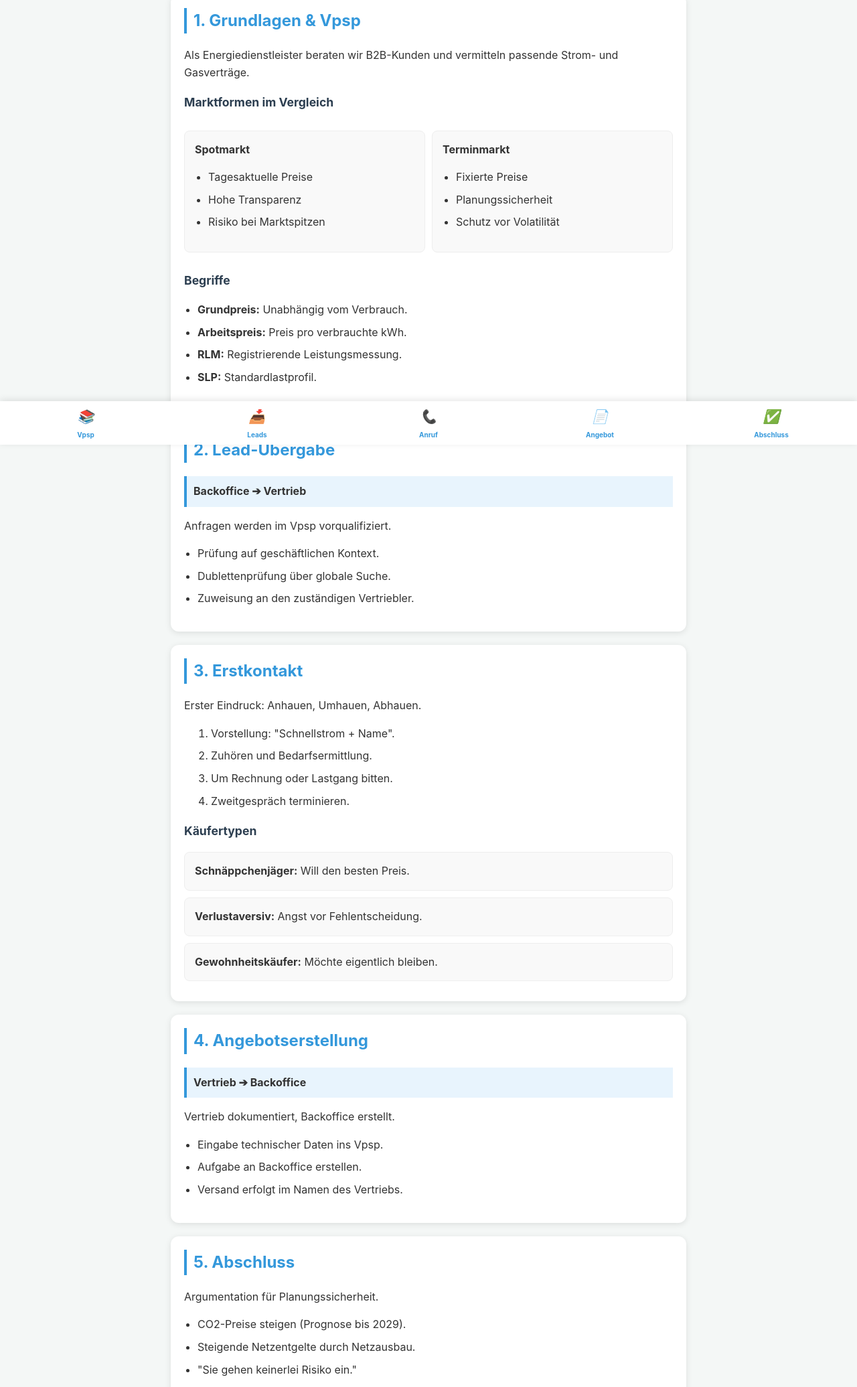
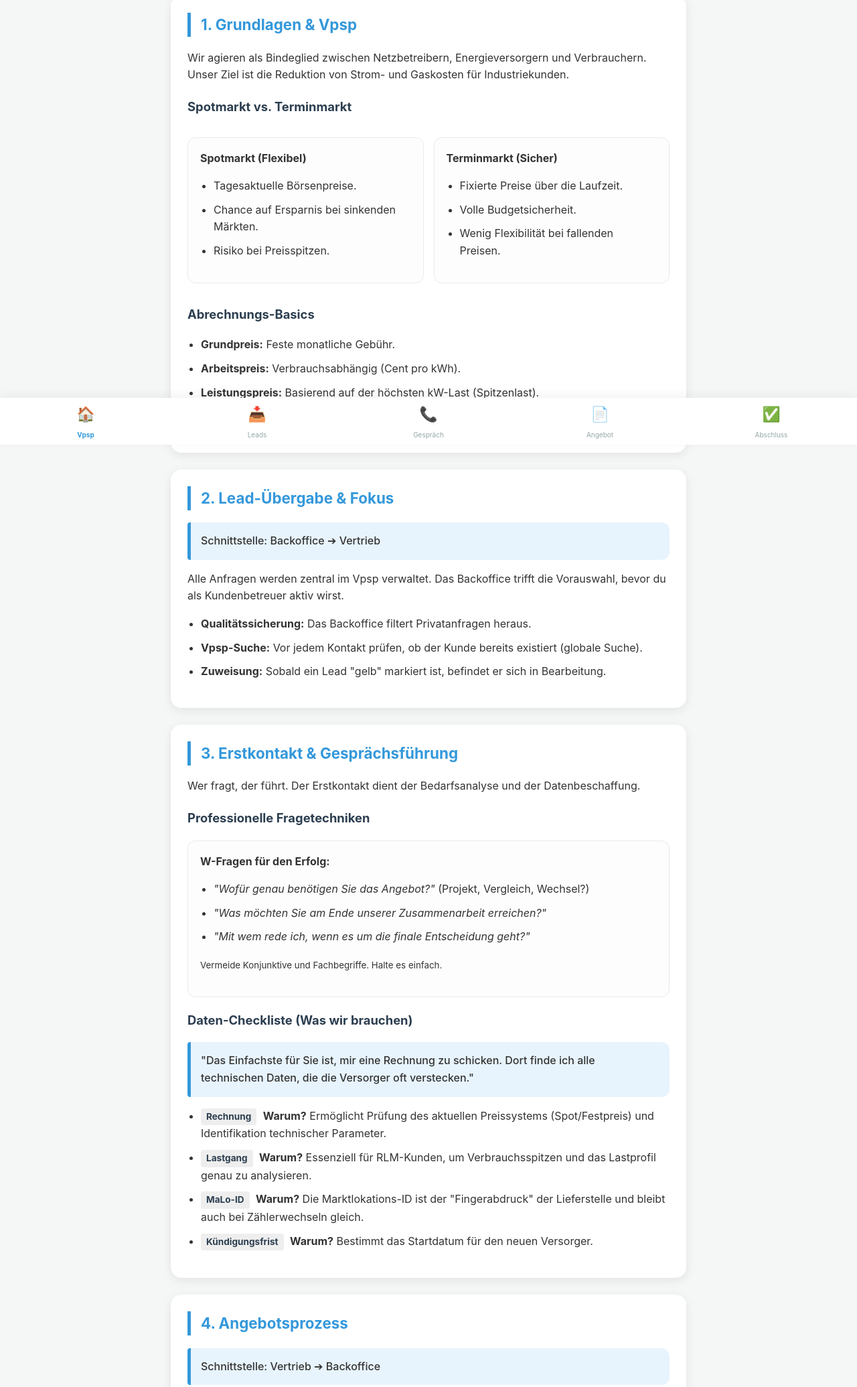
Before and after one commit to smartarts-live/sense-electra, a plain HTML site: page assets/leitfaden.html in a window 1280 px wide. Shown: the part 136-2207 px from the top of the page at 67% size. Drawn offline with Linux system fonts and the light colour scheme.

Commit message:
Update styles and content in leitfaden.html

```diff
--- a/assets/leitfaden.html
+++ b/assets/leitfaden.html
@@ -11,18 +11,19 @@
             --bg: #f4f7f6;
             --text: #333;
             --white: #ffffff;
-            --shadow: 0 2px 10px rgba(0,0,0,0.1);
-            --nav-height: 65px;
+            --shadow: 0 4px 15px rgba(0,0,0,0.08);
+            --nav-height: 70px;
         }
 
         * { box-sizing: border-box; -webkit-tap-highlight-color: transparent; }
+
         body {
             font-family: -apple-system, BlinkMacSystemFont, "Segoe UI", Roboto, Helvetica, Arial, sans-serif;
             line-height: 1.6;
             color: var(--text);
             background-color: var(--bg);
             margin: 0;
-            padding-bottom: calc(var(--nav-height) + 20px);
+            padding-bottom: calc(var(--nav-height) + 40px);
         }
 
         header {
@@ -34,49 +35,77 @@
             box-shadow: var(--shadow);
         }
 
+        h1 { color: var(--white); font-size: 1.1rem; margin: 0 0 10px 0; text-align: center; text-transform: uppercase; letter-spacing: 1px; }
+
         .search-container {
-            position: relative;
             max-width: 600px;
             margin: 0 auto;
         }
 
         #searchBar {
             width: 100%;
-            padding: 12px 15px;
+            padding: 12px 20px;
             border-radius: 25px;
             border: none;
             font-size: 16px;
             outline: none;
+            box-shadow: inset 0 2px 4px rgba(0,0,0,0.1);
         }
 
         .container {
-            padding: 15px;
+            padding: 20px 15px;
             max-width: 800px;
             margin: 0 auto;
         }
 
-        section {
+        /* Reveal Effect Styles */
+        .reveal {
+            opacity: 0;
+            transform: translateY(30px);
+            transition: all 0.6s ease-out;
             background: var(--white);
-            margin-bottom: 20px;
-            padding: 20px;
-            border-radius: 12px;
+            margin-bottom: 25px;
+            padding: 25px;
+            border-radius: 16px;
             box-shadow: var(--shadow);
             scroll-margin-top: 100px;
         }
 
-        h1 { color: var(--white); font-size: 1.2rem; margin: 0 0 10px 0; text-align: center; }
-        h2 { color: var(--accent); border-left: 4px solid var(--accent); padding-left: 10px; margin-top: 0; }
-        h3 { color: var(--primary); font-size: 1.1rem; }
+        .reveal.active {
+            opacity: 1;
+            transform: translateY(0);
+        }
+
+        h2 { color: var(--accent); border-left: 5px solid var(--accent); padding-left: 15px; margin-top: 0; font-size: 1.4rem; }
+        h3 { color: var(--primary); font-size: 1.15rem; margin-top: 20px; }
 
         .card {
-            background: #f9f9f9;
-            border: 1px solid #eee;
-            padding: 15px;
-            border-radius: 8px;
-            margin: 10px 0;
+            background: #fdfdfd;
+            border: 1px solid #eaeaea;
+            padding: 18px;
+            border-radius: 12px;
+            margin: 12px 0;
         }
 
-        .highlight { background: #e8f4fd; border-left: 4px solid var(--accent); padding: 10px; font-weight: bold; }
+        .highlight-box {
+            background: #e8f4fd;
+            border-left: 5px solid var(--accent);
+            padding: 15px;
+            border-radius: 4px 12px 12px 4px;
+            font-weight: 500;
+            margin: 15px 0;
+        }
+
+        .data-tag {
+            display: inline-block;
+            background: #eee;
+            padding: 2px 8px;
+            border-radius: 4px;
+            font-size: 0.85rem;
+            font-weight: bold;
+            color: var(--primary);
+            margin-right: 5px;
+        }
 
         nav {
             position: fixed;
@@ -88,155 +117,203 @@
             display: flex;
             justify-content: space-around;
             align-items: center;
-            box-shadow: 0 -2px 10px rgba(0,0,0,0.1);
-            z-index: 1000;
+            box-shadow: 0 -4px 15px rgba(0,0,0,0.05);
+            z-index: 1001;
+            padding-bottom: env(safe-area-inset-bottom);
         }
 
         .nav-item {
             text-decoration: none;
-            color: #777;
+            color: #95a5a6;
             font-size: 10px;
             text-align: center;
             flex: 1;
+            transition: color 0.3s;
         }
 
-        .nav-item i {
-            display: block;
-            font-size: 20px;
-            margin-bottom: 3px;
-        }
+        .nav-item i { display: block; font-size: 22px; margin-bottom: 4px; font-style: normal; }
+        .nav-item.active { color: var(--accent); font-weight: 700; }
 
-        .nav-item.active { color: var(--accent); font-weight: bold; }
+        .grid { display: grid; grid-template-columns: 1fr 1fr; gap: 15px; }
+        @media (max-width: 600px) { .grid { grid-template-columns: 1fr; } }
+
+        .hidden { display: none !important; }
 
         ul { padding-left: 20px; }
-        li { margin-bottom: 8px; }
-
-        .grid { display: grid; grid-template-columns: 1fr 1fr; gap: 10px; }
-        @media (max-width: 600px) { .grid { grid-template-columns: 1fr; } }
-
-        .hidden { display: none; }
+        li { margin-bottom: 10px; }
     </style>
 </head>
 <body>
 
 <header>
-    <h1>Vertriebs-Leitfaden apoll.on</h1>
+    <h1>Welcome Book Vertrieb</h1>
     <div class="search-container">
-        <input type="text" id="searchBar" placeholder="Suche..." onkeyup="searchContent()">
+        <input type="text" id="searchBar" placeholder="Suchen..." onkeyup="searchContent()">
     </div>
 </header>
 
 <div class="container">
-    <section id="grundlagen">
+    <section id="grundlagen" class="reveal">
         <h2>1. Grundlagen & Vpsp</h2>
-        <p>Als Energiedienstleister beraten wir B2B-Kunden und vermitteln passende Strom- und Gasverträge.</p>
+        <p>Wir agieren als Bindeglied zwischen Netzbetreibern, Energieversorgern und Verbrauchern. Unser Ziel ist die Reduktion von Strom- und Gaskosten für Industriekunden.</p>
 
-        <h3>Marktformen im Vergleich</h3>
+        <h3>Spotmarkt vs. Terminmarkt</h3>
         <div class="grid">
             <div class="card">
-                <strong>Spotmarkt</strong>
+                <strong>Spotmarkt (Flexibel)</strong>
                 <ul>
-                    <li>Tagesaktuelle Preise</li>
-                    <li>Hohe Transparenz</li>
-                    <li>Risiko bei Marktspitzen</li>
+                    <li>Tagesaktuelle Börsenpreise.</li>
+                    <li>Chance auf Ersparnis bei sinkenden Märkten.</li>
+                    <li>Risiko bei Preisspitzen.</li>
                 </ul>
             </div>
             <div class="card">
-                <strong>Terminmarkt</strong>
+                <strong>Terminmarkt (Sicher)</strong>
                 <ul>
-                    <li>Fixierte Preise</li>
-                    <li>Planungssicherheit</li>
-                    <li>Schutz vor Volatilität</li>
+                    <li>Fixierte Preise über die Laufzeit.</li>
+                    <li>Volle Budgetsicherheit.</li>
+                    <li>Wenig Flexibilität bei fallenden Preisen.</li>
                 </ul>
             </div>
         </div>
 
-        <h3>Begriffe</h3>
+        <h3>Abrechnungs-Basics</h3>
         <ul>
-            <li><strong>Grundpreis:</strong> Unabhängig vom Verbrauch.</li>
-            <li><strong>Arbeitspreis:</strong> Preis pro verbrauchte kWh.</li>
-            <li><strong>RLM:</strong> Registrierende Leistungsmessung.</li>
-            <li><strong>SLP:</strong> Standardlastprofil.</li>
+            <li><strong>Grundpreis:</strong> Feste monatliche Gebühr.</li>
+            <li><strong>Arbeitspreis:</strong> Verbrauchsabhängig (Cent pro kWh).</li>
+            <li><strong>Leistungspreis:</strong> Basierend auf der höchsten kW-Last (Spitzenlast).</li>
+            <li><strong>RLM:</strong> Registrierende Leistungsmessung (> 100.000 kWh).</li>
         </ul>
     </section>
 
-    <section id="uebergabe">
-        <h2>2. Lead-Übergabe</h2>
-        <div class="highlight">Backoffice ➔ Vertrieb</div>
-        <p>Anfragen werden im Vpsp vorqualifiziert.</p>
+    <section id="uebergabe" class="reveal">
+        <h2>2. Lead-Übergabe & Fokus</h2>
+        <div class="highlight-box">Schnittstelle: Backoffice ➔ Vertrieb</div>
+        <p>Alle Anfragen werden zentral im Vpsp verwaltet. Das Backoffice trifft die Vorauswahl, bevor du als Kundenbetreuer aktiv wirst.</p>
         <ul>
-            <li>Prüfung auf geschäftlichen Kontext.</li>
-            <li>Dublettenprüfung über globale Suche.</li>
-            <li>Zuweisung an den zuständigen Vertriebler.</li>
+            <li><strong>Qualitätssicherung:</strong> Das Backoffice filtert Privatanfragen heraus.</li>
+            <li><strong>Vpsp-Suche:</strong> Vor jedem Kontakt prüfen, ob der Kunde bereits existiert (globale Suche).</li>
+            <li><strong>Zuweisung:</strong> Sobald ein Lead "gelb" markiert ist, befindet er sich in Bearbeitung.</li>
         </ul>
     </section>
 
-    <section id="erstkontakt">
-        <h2>3. Erstkontakt</h2>
-        <p>Erster Eindruck: Anhauen, Umhauen, Abhauen.</p>
-        <ol>
-            <li>Vorstellung: "Schnellstrom + Name".</li>
-            <li>Zuhören und Bedarfsermittlung.</li>
-            <li>Um Rechnung oder Lastgang bitten.</li>
-            <li>Zweitgespräch terminieren.</li>
-        </ol>
-        <h3>Käufertypen</h3>
-        <div class="card"><strong>Schnäppchenjäger:</strong> Will den besten Preis.</div>
-        <div class="card"><strong>Verlustaversiv:</strong> Angst vor Fehlentscheidung.</div>
-        <div class="card"><strong>Gewohnheitskäufer:</strong> Möchte eigentlich bleiben.</div>
-    </section>
+    <section id="erstkontakt" class="reveal">
+        <h2>3. Erstkontakt & Gesprächsführung</h2>
+        <p>Wer fragt, der führt. Der Erstkontakt dient der Bedarfsanalyse und der Datenbeschaffung.</p>
 
-    <section id="angebot">
-        <h2>4. Angebotserstellung</h2>
-        <div class="highlight">Vertrieb ➔ Backoffice</div>
-        <p>Vertrieb dokumentiert, Backoffice erstellt.</p>
+        <h3>Professionelle Fragetechniken</h3>
+        <div class="card">
+            <strong>W-Fragen für den Erfolg:</strong>
+            <ul>
+                <li><em>"Wofür genau benötigen Sie das Angebot?"</em> (Projekt, Vergleich, Wechsel?)</li>
+                <li><em>"Was möchten Sie am Ende unserer Zusammenarbeit erreichen?"</em></li>
+                <li><em>"Mit wem rede ich, wenn es um die finale Entscheidung geht?"</em></li>
+            </ul>
+            <p><small>Vermeide Konjunktive und Fachbegriffe. Halte es einfach.</small></p>
+        </div>
+
+        <h3>Daten-Checkliste (Was wir brauchen)</h3>
+        <div class="highlight-box">
+            "Das Einfachste für Sie ist, mir eine Rechnung zu schicken. Dort finde ich alle technischen Daten, die die Versorger oft verstecken."
+        </div>
         <ul>
-            <li>Eingabe technischer Daten ins Vpsp.</li>
-            <li>Aufgabe an Backoffice erstellen.</li>
-            <li>Versand erfolgt im Namen des Vertriebs.</li>
+            <li><span class="data-tag">Rechnung</span> <strong>Warum?</strong> Ermöglicht Prüfung des aktuellen Preissystems (Spot/Festpreis) und Identifikation technischer Parameter.</li>
+            <li><span class="data-tag">Lastgang</span> <strong>Warum?</strong> Essenziell für RLM-Kunden, um Verbrauchsspitzen und das Lastprofil genau zu analysieren.</li>
+            <li><span class="data-tag">MaLo-ID</span> <strong>Warum?</strong> Die Marktlokations-ID ist der "Fingerabdruck" der Lieferstelle und bleibt auch bei Zählerwechseln gleich.</li>
+            <li><span class="data-tag">Kündigungsfrist</span> <strong>Warum?</strong> Bestimmt das Startdatum für den neuen Versorger.</li>
         </ul>
     </section>
 
-    <section id="abschluss">
-        <h2>5. Abschluss</h2>
-        <p>Argumentation für Planungssicherheit.</p>
+    <section id="angebot" class="reveal">
+        <h2>4. Angebotsprozess</h2>
+        <div class="highlight-box">Schnittstelle: Vertrieb ➔ Backoffice</div>
+        <p>Nachdem du die Daten (Rechnung/Lastgang) erhalten hast, erfolgt die interne Abwicklung im Vpsp.</p>
         <ul>
-            <li>CO2-Preise steigen (Prognose bis 2029).</li>
-            <li>Steigende Netzentgelte durch Netzausbau.</li>
-            <li>"Sie gehen keinerlei Risiko ein."</li>
+            <li><strong>Vpsp-Aufgabe:</strong> Du erstellst eine Aufgabe an das Backoffice (Alex/Christine) zum Anlegen oder Updaten des Kunden.</li>
+            <li><strong>Angebotserstellung:</strong> Das Backoffice kalkuliert die Konditionen auf Basis der Lastgänge.</li>
+            <li><strong>Versand:</strong> Das Angebot wird vom Backoffice direkt <strong>im Namen des Vertriebsmitarbeiters</strong> versendet.</li>
         </ul>
+    </section>
+
+    <section id="abschluss" class="reveal">
+        <h2>5. Zweitgespräch & Abschluss</h2>
+        <p>Der Preis muss gut sein, aber Zuverlässigkeit schließt den Deal ab.</p>
+
+        <h3>Argumentation 2025+</h3>
+        <div class="card">
+            <ul>
+                <li><strong>CO2-Preis:</strong> Steigt bis 2029 drastisch (fossile Brennstoffe werden teurer).</li>
+                <li><strong>Netzentgelte:</strong> Steigen jährlich durch den Netzausbau.</li>
+                <li><strong>Planungssicherheit:</strong> Schützen Sie sich jetzt vor Marktvolatilität.</li>
+            </ul>
+        </div>
+
+        <h3>Der "Closing"-Moment</h3>
+        <p>Frage den Kunden: <em>"Für welche Laufzeit wollen Sie sich entscheiden?"</em>. Bei Zusage sofort Eingangsbestätigung senden und Vollmachten für den Wechsel einholen.</p>
     </section>
 </div>
 
 <nav>
-    <a href="#grundlagen" class="nav-item"><i>📚</i>Vpsp</a>
+    <a href="#grundlagen" class="nav-item"><i>🏠</i>Vpsp</a>
     <a href="#uebergabe" class="nav-item"><i>📥</i>Leads</a>
-    <a href="#erstkontakt" class="nav-item"><i>📞</i>Anruf</a>
+    <a href="#erstkontakt" class="nav-item"><i>📞</i>Gespräch</a>
     <a href="#angebot" class="nav-item"><i>📄</i>Angebot</a>
     <a href="#abschluss" class="nav-item"><i>✅</i>Abschluss</a>
 </nav>
 
 <script>
+    // Reveal on Scroll Logic
+    const observerOptions = {
+        threshold: 0.15
+    };
+
+    const observer = new IntersectionObserver((entries) => {
+        entries.forEach(entry => {
+            if (entry.isIntersecting) {
+                entry.target.classList.add('active');
+            }
+        });
+    }, observerOptions);
+
+    document.querySelectorAll('.reveal').forEach(el => observer.observe(el));
+
+    // Search Logic
     function searchContent() {
         let input = document.getElementById('searchBar').value.toLowerCase();
-        let sections = document.getElementsByTagName('section');
-        for (let section of sections) {
+        let sections = document.querySelectorAll('.reveal');
+
+        sections.forEach(section => {
             let text = section.innerText.toLowerCase();
-            section.classList.toggle('hidden', !text.includes(input));
-        }
+            if (text.includes(input)) {
+                section.classList.remove('hidden');
+                section.classList.add('active'); // Sofort einblenden bei Treffer
+            } else {
+                section.classList.add('hidden');
+            }
+        });
     }
 
+    // Scroll-Spy for Bottom Nav
     window.addEventListener('scroll', () => {
         let current = "";
         const sections = document.querySelectorAll('section');
         const navItems = document.querySelectorAll('.nav-item');
+
         sections.forEach(section => {
-            if (pageYOffset >= section.offsetTop - 120) current = section.getAttribute('id');
+            const sectionTop = section.offsetTop;
+            if (pageYOffset >= sectionTop - 150) {
+                current = section.getAttribute('id');
+            }
         });
+
         navItems.forEach(item => {
-            item.classList.toggle('active', item.getAttribute('href').includes(current));
+            item.classList.remove('active');
+            if (item.getAttribute('href').includes(current)) {
+                item.classList.add('active');
+            }
         });
     });
 </script>
+
 </body>
 </html>
```
